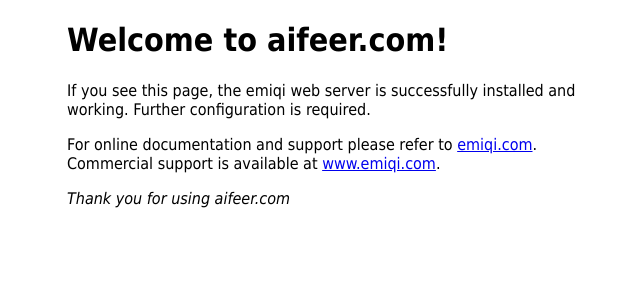
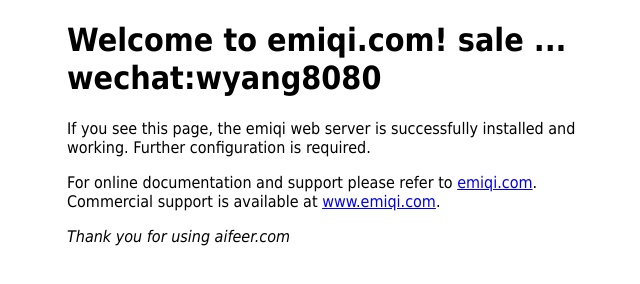
Before and after one commit to emiqi/emiqi.github.io, a plain HTML site: page index.html in a window 1280 px wide. Shown: the whole page, without its empty margins (293-933 px from the left). Drawn offline with Linux system fonts and the light colour scheme.

Commit message:
Update index.html

```diff
--- a/index.html
+++ b/index.html
@@ -11,7 +11,7 @@
 </style>
 </head>
 <body>
-<h1>Welcome to aifeer.com!</h1>
+<h1>Welcome to emiqi.com! sale ... wechat:wyang8080</h1>
 <p>If you see this page, the emiqi web server is successfully installed and
 working. Further configuration is required.</p>
 
```
